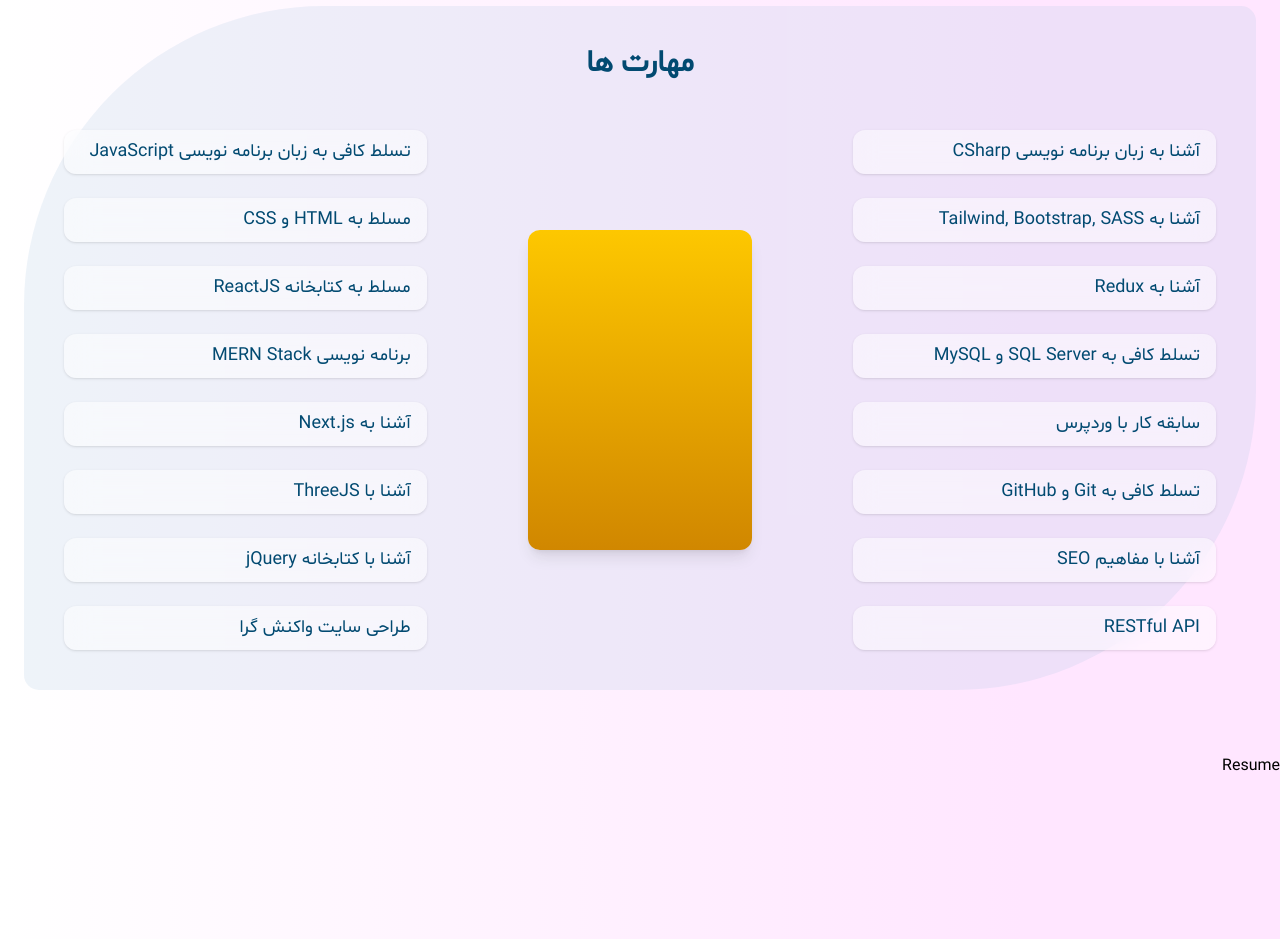
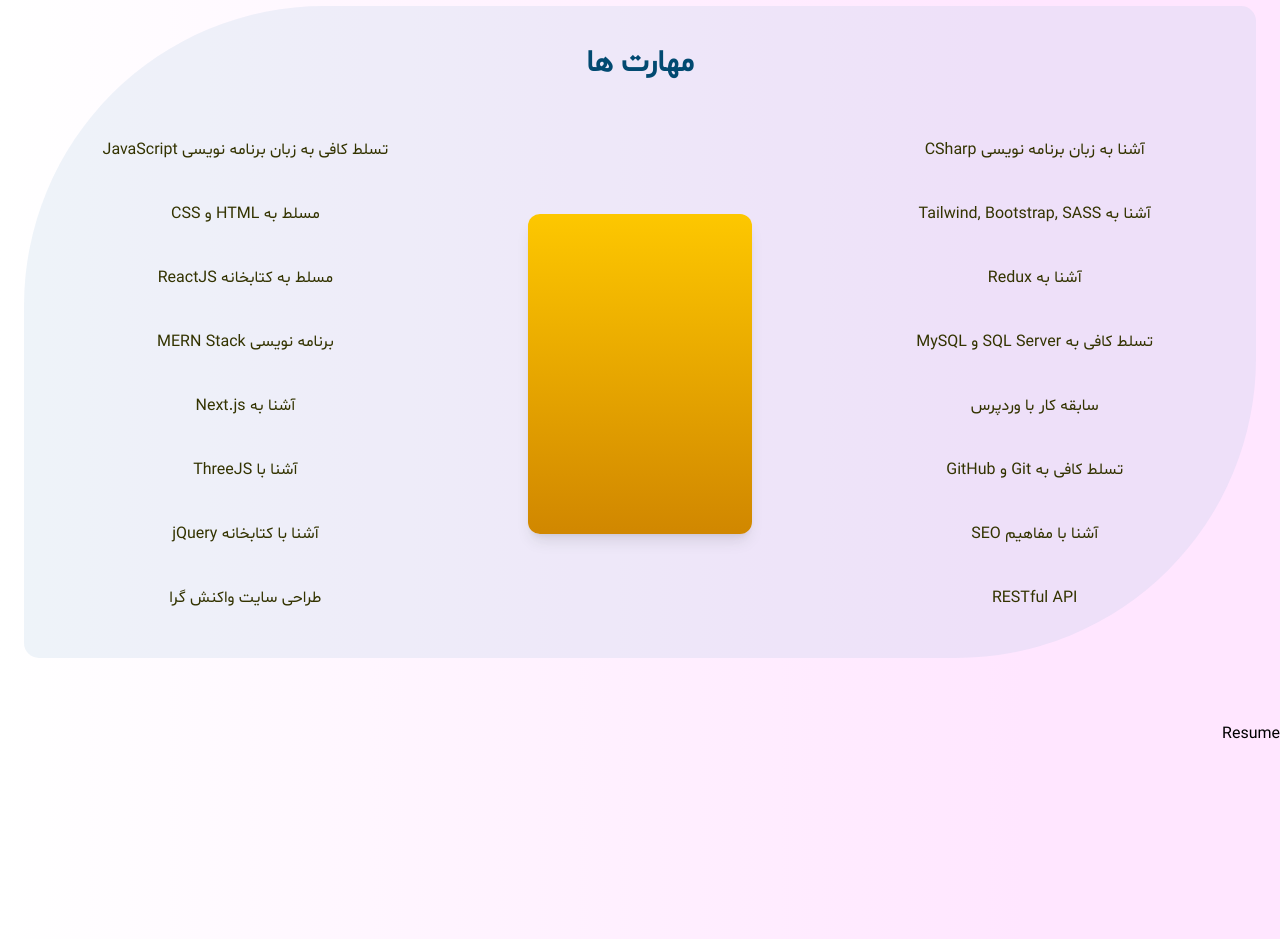
Before and after one commit to MatinT-SA/My-Personal-Website, a Next.js app: page / in a window 1280 px wide. Shown: the part 1600-2539 px from the top of the page. Built offline with nearby package versions, Linux system fonts and the light colour scheme.

Commit message:
removing shadow for skills items and other setup

```diff
--- a/app/sections/Skills.js
+++ b/app/sections/Skills.js
@@ -36,8 +36,8 @@ const listVariants = {
 export default function Skills() {
   return (
     <section
-      id="Skills"
-      className="relative mx-6 my-16 rounded-[300px_15px] bg-blue-light-transparent p-10"
+      id="skills"
+      className="relative scroll-mt-20 mx-6 my-16 rounded-[300px_15px] bg-blue-light-transparent p-10"
     >
       {/* Title */}
       <motion.h2
@@ -61,7 +61,7 @@ export default function Skills() {
               initial="hidden"
               whileInView="visible"
               viewport={{ once: true }}
-              className="rounded-xl bg-white/50 px-4 py-2 text-lg font-medium text-sky-900 shadow-sm backdrop-blur-md hover:shadow-lg"
+              className="flex justify-center items-center py-2 text-md font-medium text-dark-primary"
             >
               {skill}
             </motion.li>
@@ -90,7 +90,7 @@ export default function Skills() {
               initial="hidden"
               whileInView="visible"
               viewport={{ once: true }}
-              className="rounded-xl bg-white/50 px-4 py-2 text-lg font-medium text-sky-900 shadow-sm backdrop-blur-md hover:shadow-lg"
+              className="flex justify-center items-center py-2 text-md font-medium text-dark-primary"
             >
               {skill}
             </motion.li>
--- a/package.json
+++ b/package.json
@@ -12,6 +12,7 @@
     "@next/font": "^14.2.15",
     "@tailwindcss/cli": "^4.1.11",
     "framer-motion": "^12.23.12",
+    "lottie-react": "^2.4.1",
     "next": "15.4.4",
     "react": "19.1.0",
     "react-dom": "19.1.0",
```
Also changed, not shown: 1 other file (tests, documents, lock files or other folders).
